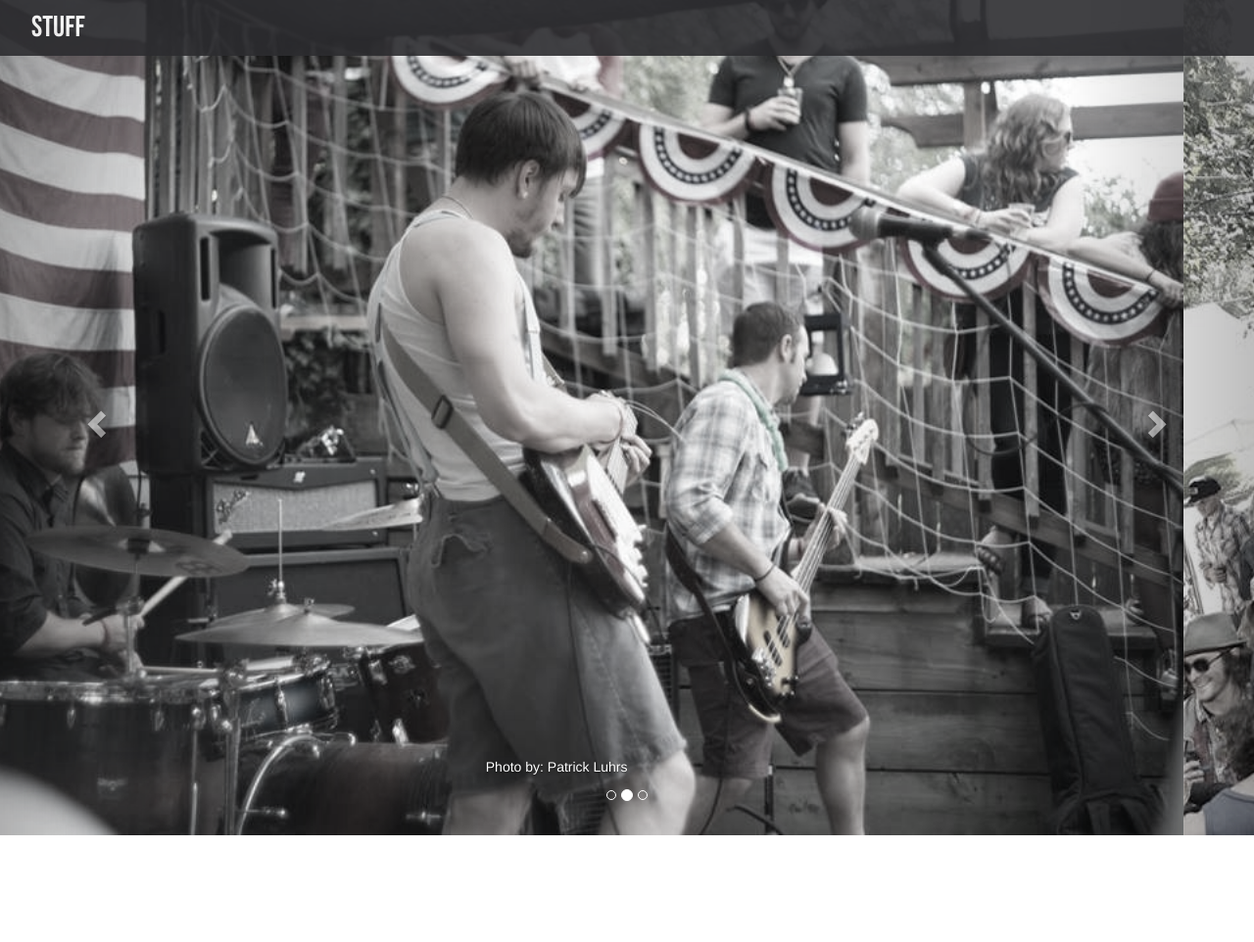
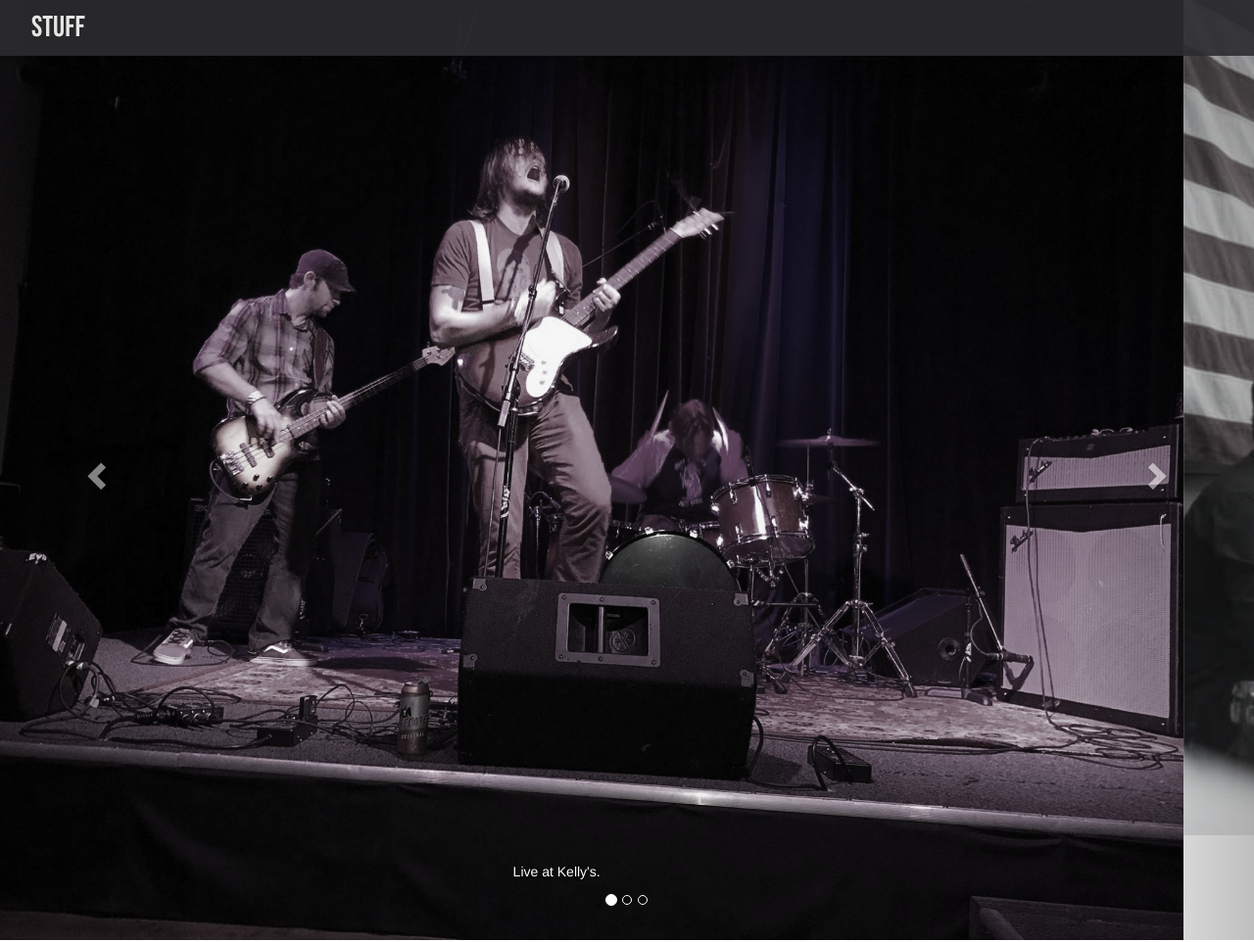
Before and after one commit to phubbard67/WSR_Website, a plain HTML site: page website/homePage.html in a window 1280 px wide. Shown: the top 962 px of the page at 98% size. Drawn offline with nearby package versions, Linux system fonts and the light colour scheme; a web font is replaced by a local one.

Commit message:
Moved the newer photo to the active photo

```diff
--- a/website/homePage.html
+++ b/website/homePage.html
@@ -55,7 +55,7 @@
     <!-- Wrapper for slides -->
     <div class="carousel-inner" role="listbox">
 
-      <div class="item active">
+      <div class="item">
         <img src="img/WSR_fourth_group.jpg" alt="The band preforming" width="1200px" height="700px">
         <div class="carousel-caption">
           <p>Photo by: Patrick Luhrs</p>
@@ -69,10 +69,10 @@
         </div>
       </div>
 
-      <div class="item">
+      <div class="item active">
         <img src="img/Live_At_Kelly's.jpg" alt="Tarl and Paul playing" width="1200px" height="700px">
         <div class="carousel-caption">
-          <p>Live at Kelly's. Photo credit unknown.</p>
+          <p>Live at Kelly's.</p>
         </div>
       </div>
 
```
Also changed, not shown: website/img/WSR_House_show.jpeg (added).
